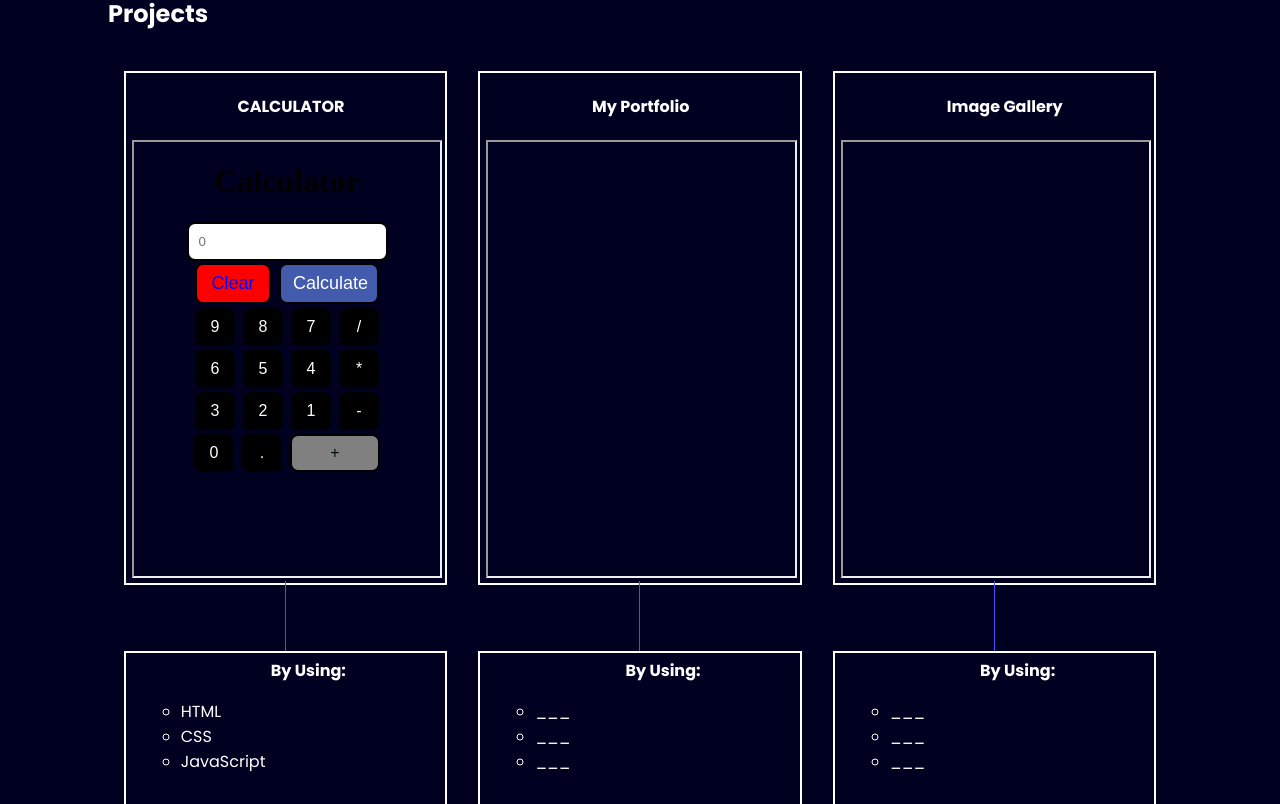
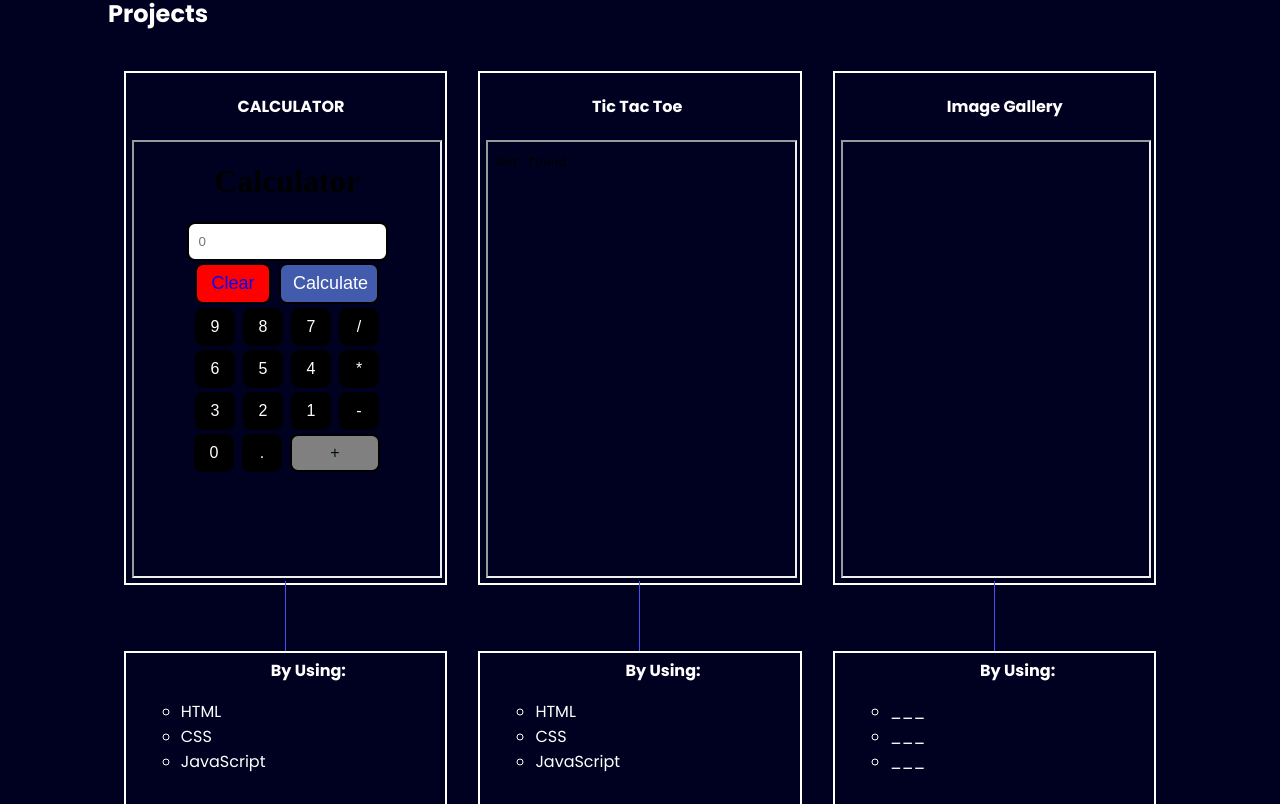
Before and after one commit to abhi1810kr/MyPortfolio, a plain HTML site: page index.html in a window 1280 px wide. Shown: the part 2076-2880 px from the top of the page. Drawn offline with nearby package versions, Linux system fonts and the light colour scheme.

Commit message:
new project added

```diff
--- a/index.html
+++ b/index.html
@@ -187,8 +187,8 @@
           <iframe src="projects/Calculator/index.html" frameborder="1"></iframe>
 
           </div>
-          <div class="projectSec"><h4 style="margin-left:35%;">My Portfolio</h4>
-          <iframe src="" frameborder="1" ></iframe>
+          <div class="projectSec"><h4 style="margin-left:35%;">Tic Tac Toe</h4>
+          <iframe src="projects/TicTokToe/index.html" frameborder="1" ></iframe>
           </div>
           <div class="projectSec"><h4 style="margin-left:35%;">Image Gallery</h4>
           <iframe src="" frameborder="1" ></iframe>
@@ -212,9 +212,9 @@
           <div class="projectSec">
             <p style="margin-top: 5px; margin-left:145px"><b>By Using:</b>
             <ul style="list-style-type: circle; display: block; margin-left: 15px;">
-              <li>___</li>
-              <li>___</li>
-              <li>___</li>
+              <li>HTML</li>
+              <li>CSS</li>
+              <li>JavaScript</li>
             </ul></p>
 
           </div>
```
